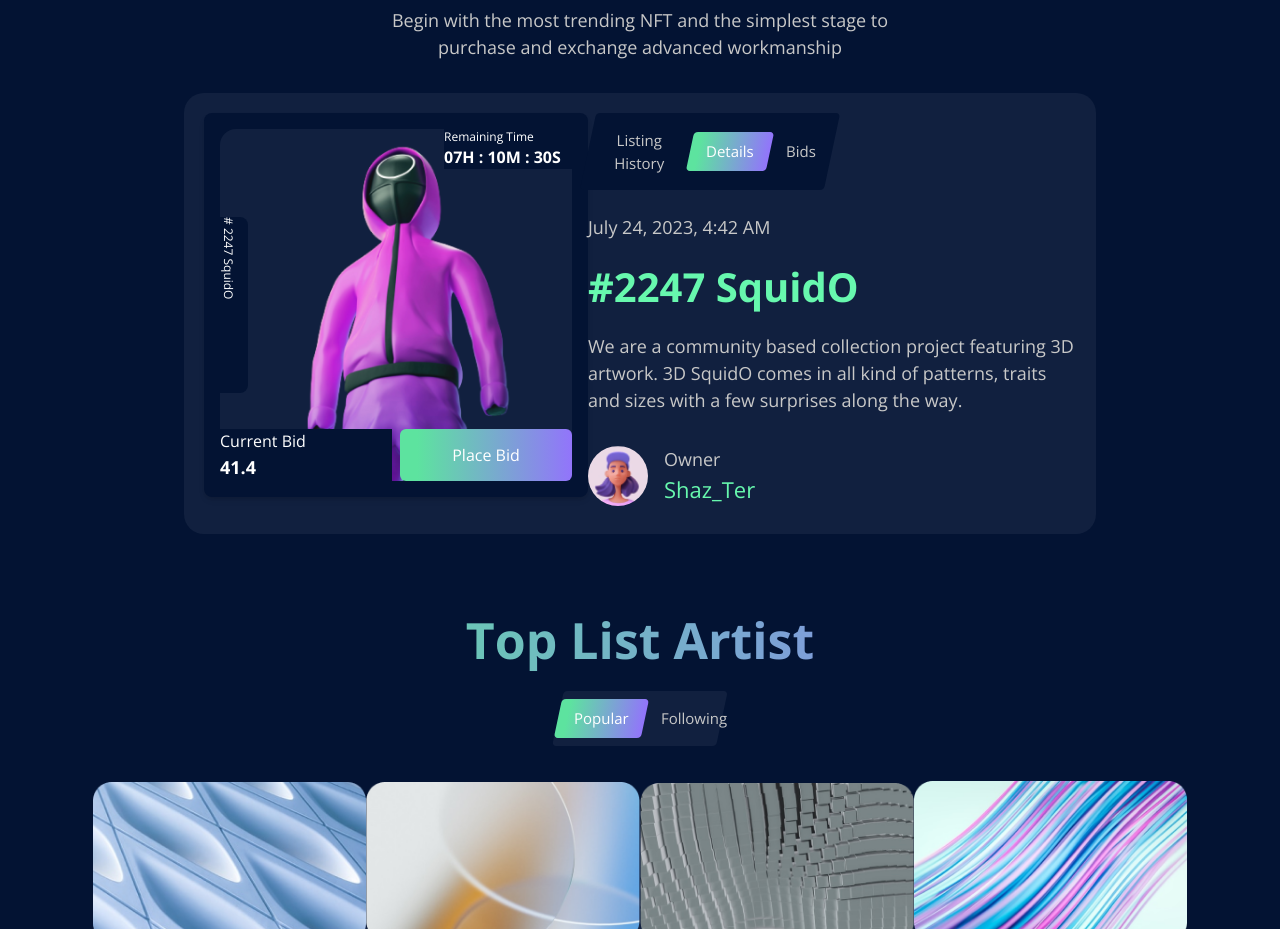
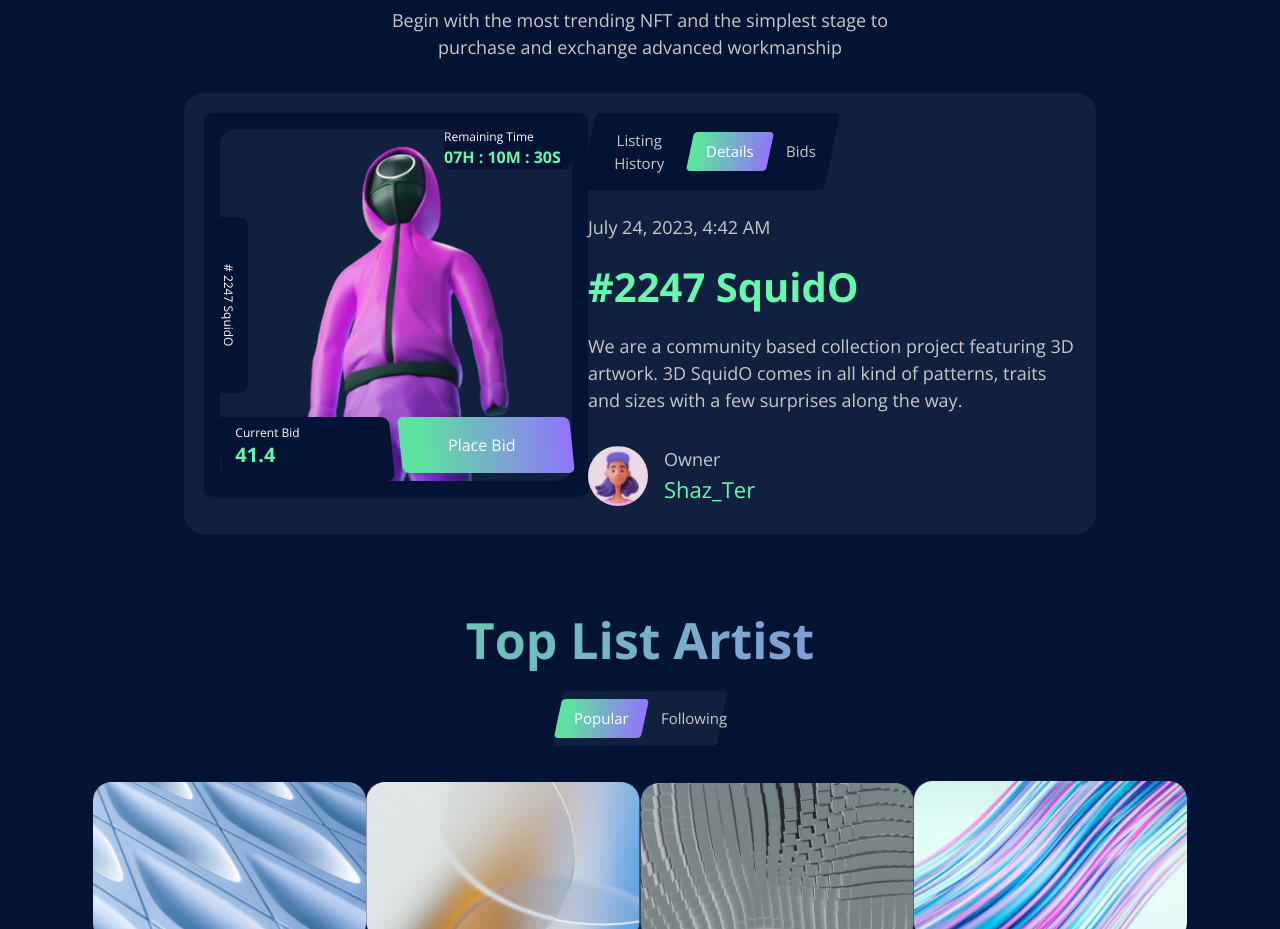
Before and after one commit to asad-haider-35/nft-marketplace, a React (Vite) app: page / in a window 1280 px wide. Shown: the part 940-1869 px from the top of the page. Built offline with nearby package versions, Linux system fonts and the light colour scheme.

Commit message:
NFT Card UI Updated

```diff
--- a/src/components/NFTCard.jsx
+++ b/src/components/NFTCard.jsx
@@ -9,31 +9,33 @@ const NFTCard = ({ nft }) => {
         style={{ backgroundImage: `url(${nft.imagePath})` }}
       >
         <div className="absolute top-0 right-0">
-          <div className="bg-primary w-32">
+          <div className="bg-primary w-32 rounded-lg">
             <p className="text-white text-xs">Remaining Time</p>
-            <p className="font-bold text-md text-white ">07H : 10M : 30S</p>
+            <p className="font-bold text-md text-secondary ">07H : 10M : 30S</p>
           </div>
         </div>
 
         <div className="absolute inset-y-0 left-0 flex items-center">
-          <div className="bg-primary rounded-r-lg h-44 w-7">
+          <div className="bg-primary rounded-r-lg h-44 w-7 flex items-center">
             <p className="text-white text-xs [writing-mode:vertical-lr]">
               # {nft.code} {nft.name}
             </p>
           </div>
         </div>
 
-        <div className="absolute inset-x-0 bottom-0">
-          <div className="grid gap-2 grid-cols-2">
-            <div className="bg-primary">
-              <p className="text-white ">Current Bid</p>
-              <p className="font-bold text-lg text-white">
-                {nft.currentBidInETH}
-              </p>
+        <div className="absolute inset-x-0 bottom-0 h-16">
+          <div className="grid gap-2 grid-cols-2 h-16">
+            <div className="bg-primary rounded-r-lg transform skew-x-6">
+              <div className="transform -skew-x-6 flex flex-col items-start pl-4 pt-2">
+                <p className="text-white text-xs">Current Bid</p>
+                <p className="font-bold text-xl text-secondary">
+                  {nft.currentBidInETH}
+                </p>
+              </div>
             </div>
-            <button className="px-4 py-2 gradient text-white text-white rounded-md">
-              Place Bid
-            </button>
+            <div className="px-4 py-2 gradient text-white text-white rounded-md transform skew-x-6 flex items-center mb-2">
+              <div className="transform -skew-x-6 pl-8 ">Place Bid</div>
+            </div>
           </div>
         </div>
       </div>
--- a/src/index.css
+++ b/src/index.css
@@ -4,11 +4,11 @@
 @tailwind components;
 @tailwind utilities;
 
-.gradient{
-    background: linear-gradient(90deg, #5DE39F 10%, #9274FB 100%);
+.gradient {
+  background: linear-gradient(90deg, #5de39f 10%, #9274fb 100%);
 }
 
-.bg-dark-grey-custom{
+.bg-dark-grey-custom {
   background-color: rgba(188, 188, 188, 0.2);
 }
 
@@ -22,25 +22,33 @@
         #5ce1e6 71.54%,
         #9274FB 100%
     ); */
-    background: linear-gradient(90deg, #5DE39F 10%, #9274FB 100%);
+  background: linear-gradient(90deg, #5de39f 10%, #9274fb 100%);
   -webkit-background-clip: text;
   -webkit-text-fill-color: transparent;
   background-clip: text;
   text-fill-color: transparent;
 }
 
-.light-effect{
-    background-image: url('./assets/LightEffect.png');
+.light-effect {
+  background-image: url("./assets/LightEffect.png");
 }
 
 .bottom__shadow {
   /* background: #E1E1E1;
     filter: blur(60px); */
   color: transparent;
-    box-shadow: 0px 4px 60px 80px rgba(225, 225, 225, 0.1)
+  box-shadow: 0px 4px 60px 80px rgba(225, 225, 225, 0.1);
 }
 
-.inverted{
+.inverted {
   background: transparent;
-    border: #67F8AE solid 1px;
+  border: #67f8ae solid 1px;
 }
+
+.transform-button{
+  -webkit-transform: skew(-20deg, 0deg);
+  -moz-transform: skew(-20deg, 0deg);
+  -o-transform: skew(-20deg, 0deg);
+  -ms-transform: skew(-20deg, 0deg);
+  transform: skew(-20deg, 0deg);
+}
```
Lines whose indentation alone changed are shown as unchanged.
